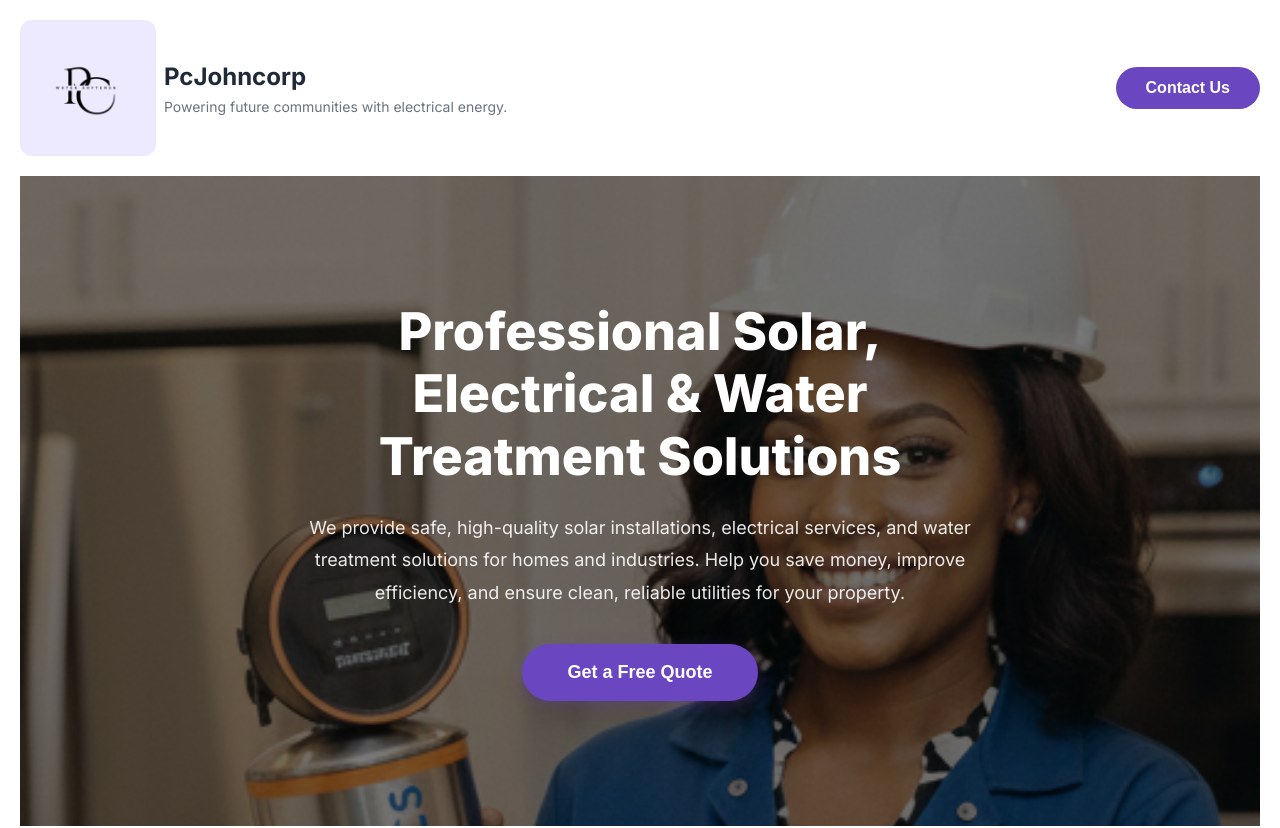
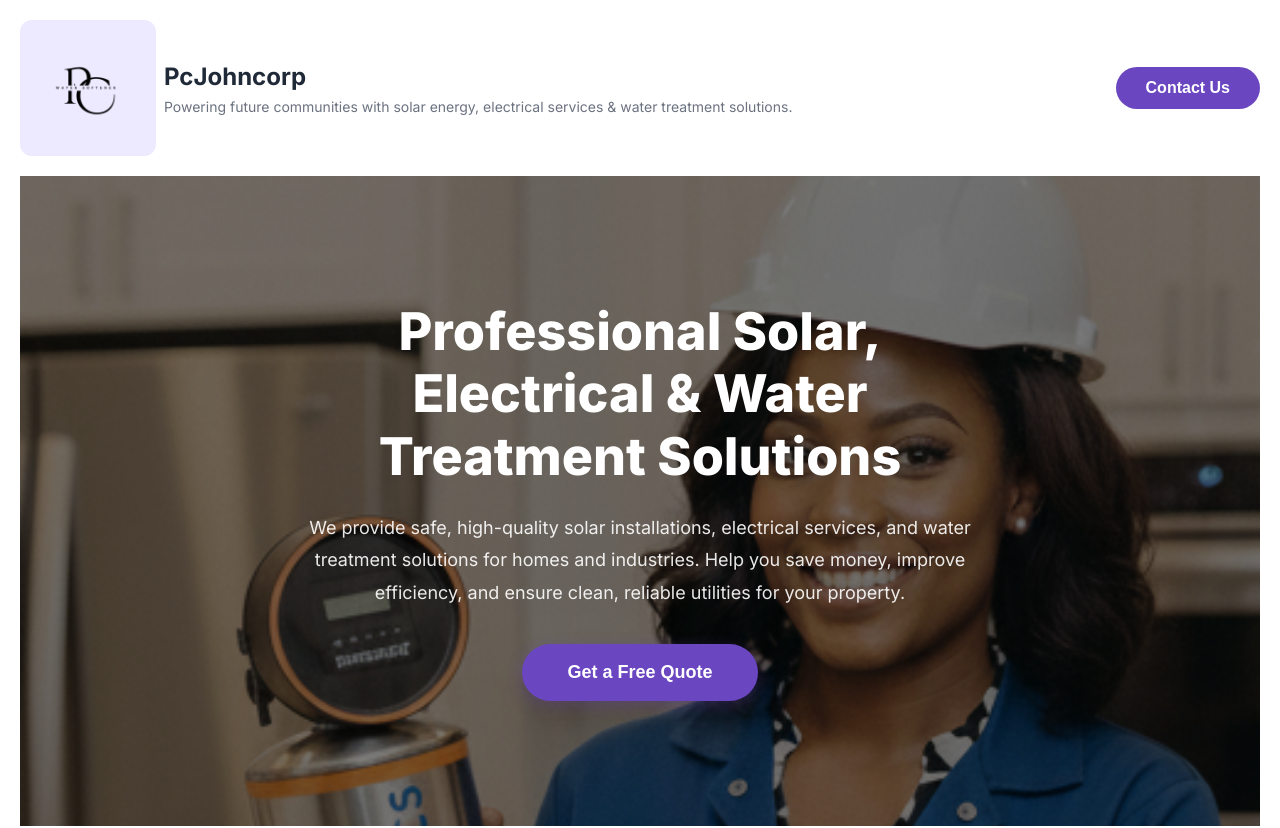
Before and after one commit to charlsmaxx/Pcjohncorp, a plain HTML site: page frontend/index.html in a window 1280 px wide. Shown: the top 828 px of the page. Drawn offline with Linux system fonts and the light colour scheme.

Commit message:
Update tagline to include water treatment service

```diff
--- a/frontend/index.html
+++ b/frontend/index.html
@@ -105,7 +105,7 @@
                     </a>
                     <div class="logo-content">
                         <h1 class="company-name">PcJohncorp</h1>
-                        <p class="tagline">Powering future communities with electrical energy.</p>
+                        <p class="tagline">Powering future communities with solar energy, electrical services & water treatment solutions.</p>
                     </div>
                 </div>
                 <button class="btn-contact-nav" onclick="scrollToContact()">Contact Us</button>
@@ -651,7 +651,7 @@
                         <img src="Images/logo.png" alt="PcJohncorp Logo - PC Water Sustener" class="footer-logo-image" width="120" height="120">
                         <h3 class="footer-company-name">PcJohncorp</h3>
                     </div>
-                    <p class="footer-tagline">Powering future communities with electrical energy.</p>
+                    <p class="footer-tagline">Powering future communities with solar energy, electrical services & water treatment solutions.</p>
                     <p class="footer-description">Leading provider of solar and electrical installation services, water treatment solutions, and water softeners, committed to delivering sustainable energy and clean water solutions for homes and businesses.</p>
                 </div>
                 <div class="footer-column">
@@ -723,7 +723,7 @@
                         </svg>
                     </a>
                 </div>
-                <p class="footer-copyright">© 2024 PcJohncorp. All rights reserved.</p>
+                <p class="footer-copyright">© 2025 PcJohncorp. All rights reserved.</p>
             </div>
         </div>
     </footer>
```
Also changed, not shown: index.html (+3 -3 lines).
